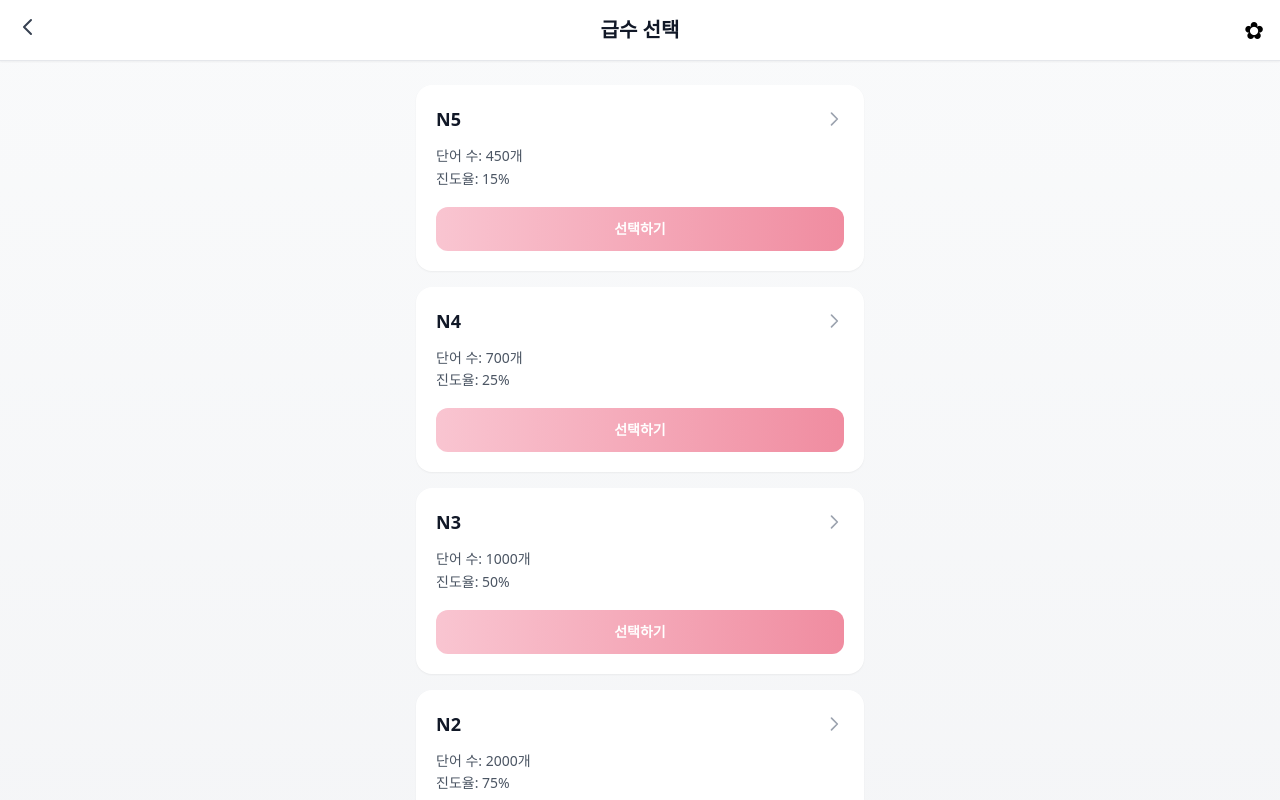
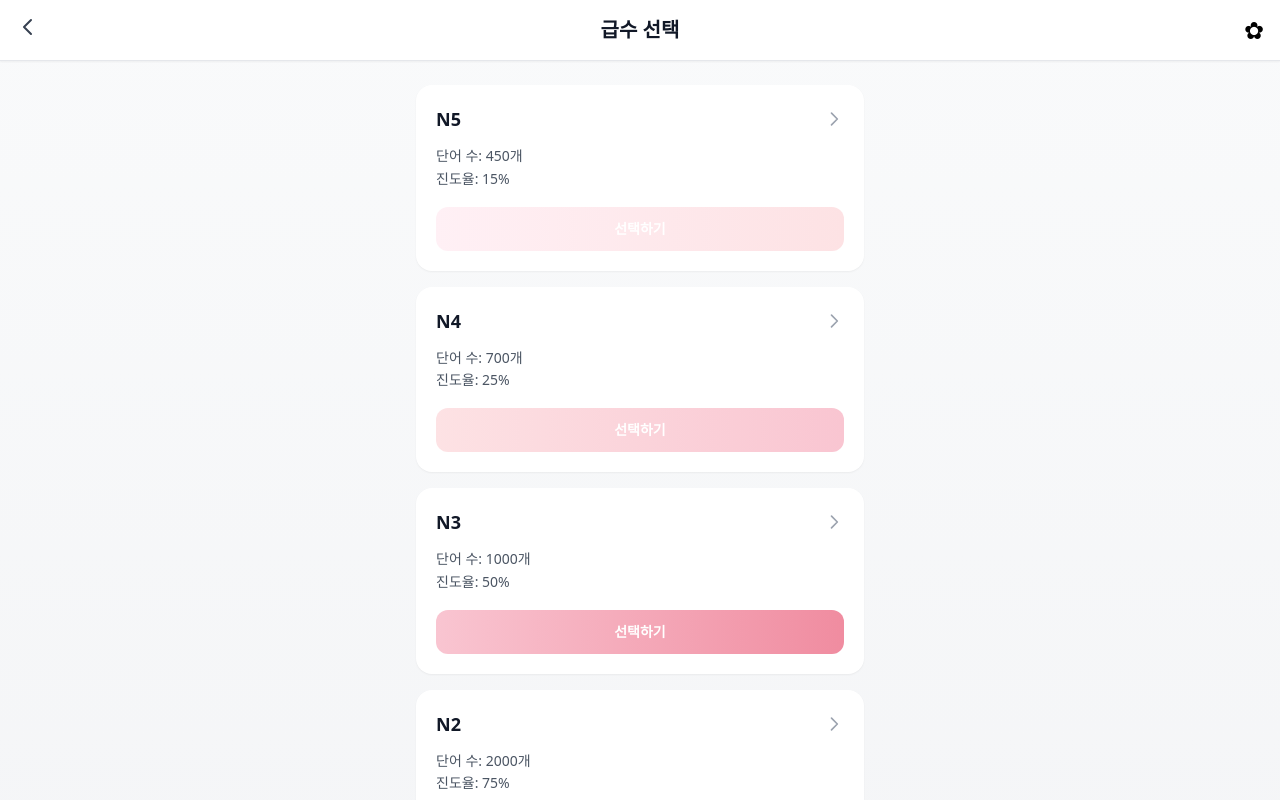
Before and after one commit to engineer-2003/frontend, a React (Vite) app: page /select/level in a window 1280 px wide. Shown: the top 800 px of the page. Built offline with nearby package versions, Linux system fonts and the light colour scheme; sample sign-in values are in the browser's storage.

Commit message:
UI: 버튼 색상 변경
- 문형별 학습 제거
- 챗봇과 기록 버튼 색상 변경
- N5→N1으로 갈수록 진해지는 그라데이션

```diff
--- a/src/pages/learning/Select.tsx
+++ b/src/pages/learning/Select.tsx
@@ -82,27 +82,18 @@ const MainSelectView: React.FC<{ navigate: ReturnType<typeof useNavigate> }> = (
       buttonClassName: "bg-gradient-to-r from-sakura to-sakura-dark text-white hover:shadow-md transition-all transform hover:-translate-y-0.5 active:translate-y-0",
     },
     {
-      id: "pattern",
-      title: "문형별 학습",
-      description: `전체 문형 수: 250개\n진도율: 10%`,
-      onClick: () => {
-        navigate("/learning/study", { state: { level: "N3", partId: "동사", studyType: "sentence" } });
-      },
-      buttonClassName: "bg-gradient-to-r from-sakura to-sakura-dark text-white hover:shadow-md transition-all transform hover:-translate-y-0.5 active:translate-y-0",
-    },
-    {
       id: "history",
       title: "학습 기록 확인",
       description: `7일 연속 학습 중`,
       onClick: () => navigate("/learning/history"),
-      buttonClassName: "bg-gradient-to-r from-sakura to-sakura-dark text-white hover:shadow-md transition-all transform hover:-translate-y-0.5 active:translate-y-0",
+      buttonClassName: "bg-gradient-to-r from-blue-400 to-blue-500 text-white hover:shadow-md transition-all transform hover:-translate-y-0.5 active:translate-y-0",
     },
     {
       id: "chatbot",
       title: "AI 챗봇과 대화하기",
       description: "학습한 내용을 챗봇으로 확인하기",
       onClick: () => navigate("/learning/chatbot"),
-      buttonClassName: "bg-gradient-to-r from-sakura to-sakura-dark text-white hover:shadow-md transition-all transform hover:-translate-y-0.5 active:translate-y-0",
+      buttonClassName: "bg-gradient-to-r from-green-400 to-green-500 text-white hover:shadow-md transition-all transform hover:-translate-y-0.5 active:translate-y-0",
     },
   ];
 
@@ -162,13 +153,24 @@ const LevelSelectView: React.FC<{ navigate: ReturnType<typeof useNavigate> }> =
     <SelectPage
       headerTitle="급수 선택"
       headerExtra="✿"
-      items={levels.map((level) => ({
-        id: level.id,
-        title: level.title,
-        description: `단어 수: ${level.wordCount}개\n진도율: ${level.progress}%`,
-        onClick: () => navigate("/select/part", { state: { level: level.id } }),
-        buttonClassName: "bg-gradient-to-r from-sakura to-sakura-dark text-white hover:shadow-md transition-all transform hover:-translate-y-0.5 active:translate-y-0",
-      }))}
+      items={levels.map((level, index) => {
+        // N5부터 N1까지 점점 진해지는 색상
+        const gradientColors = [
+          "from-sakura-lighter to-sakura-light",       // N5 - 가장 연함
+          "from-sakura-light to-sakura",               // N4
+          "from-sakura to-sakura-dark",                // N3
+          "from-sakura-dark to-sakura-darker",         // N2
+          "from-sakura-darker to-[#C04A5F]",           // N1 - 가장 진함
+        ];
+
+        return {
+          id: level.id,
+          title: level.title,
+          description: `단어 수: ${level.wordCount}개\n진도율: ${level.progress}%`,
+          onClick: () => navigate("/select/part", { state: { level: level.id } }),
+          buttonClassName: `bg-gradient-to-r ${gradientColors[index]} text-white hover:shadow-md transition-all transform hover:-translate-y-0.5 active:translate-y-0`,
+        };
+      })}
     />
   );
 };
```
